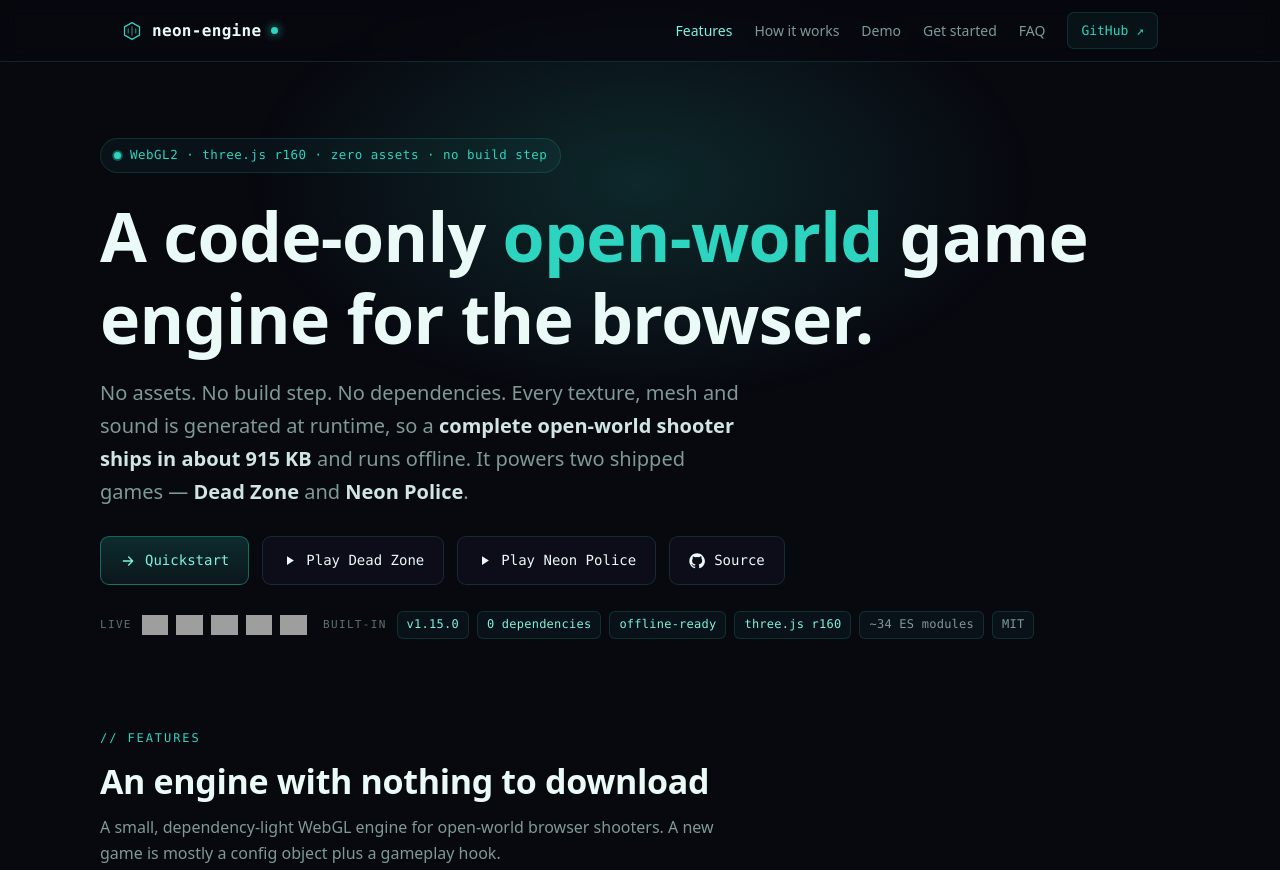
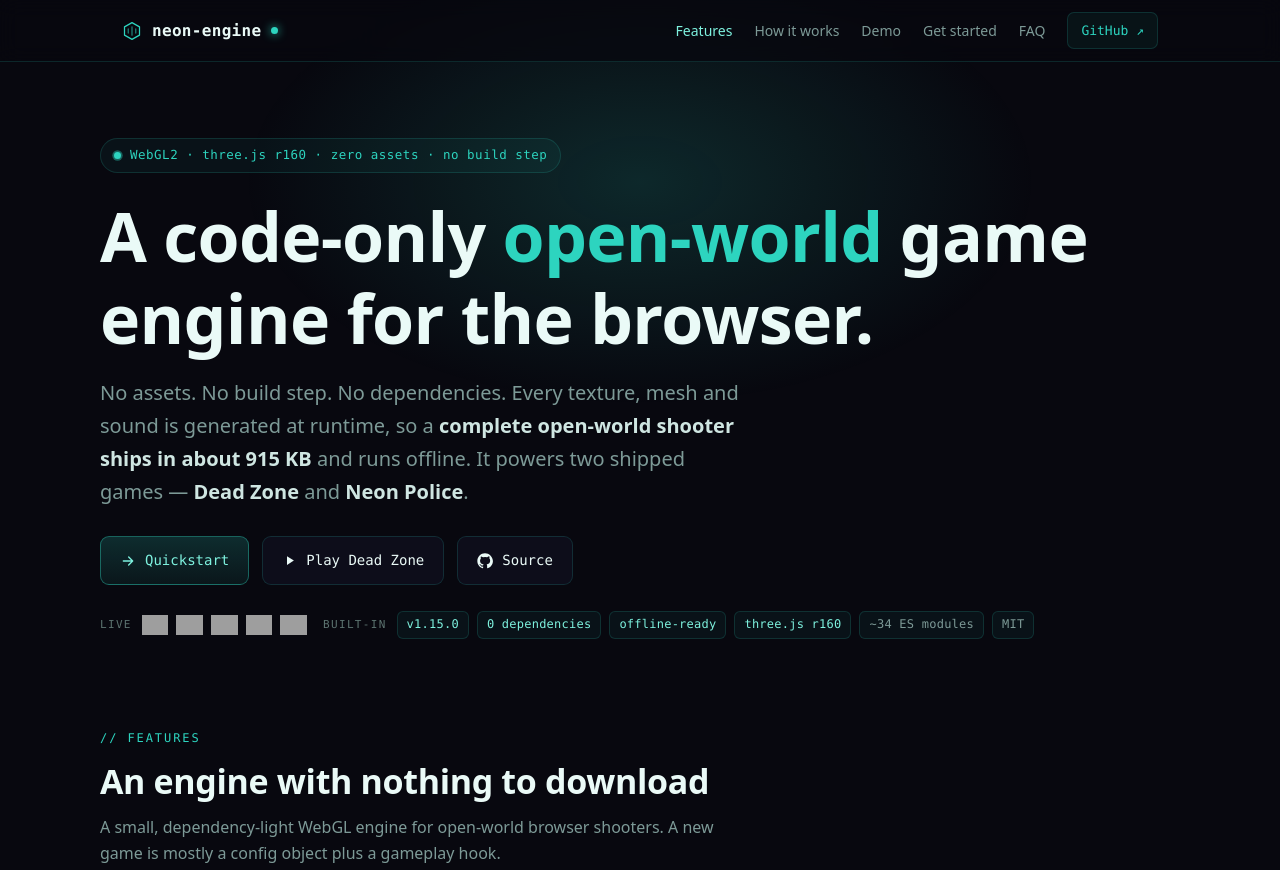
Before and after one commit to drsamonline/neon-engine, a website: page docs/index.html in a window 1280 px wide. Shown: the top 870 px of the page. Drawn offline with Linux system fonts and the light colour scheme; grey boxes are pictures that could not be loaded.

Commit message:
Fix broken links: neon-games play paths, LICENSE.md; de-duplicate repeated badge rows

```diff
--- a/docs/index.html
+++ b/docs/index.html
@@ -324,10 +324,6 @@
         <svg width="15" height="15" viewBox="0 0 24 24" fill="currentColor" aria-hidden="true"><path d="M8 5v14l11-7z"/></svg>
         Play Dead Zone
       </a>
-      <a class="btn" href="https://drsamonline.github.io/neon-games/play/neon-police/">
-        <svg width="15" height="15" viewBox="0 0 24 24" fill="currentColor" aria-hidden="true"><path d="M8 5v14l11-7z"/></svg>
-        Play Neon Police
-      </a>
       <a class="btn" href="https://github.com/drsamonline/neon-engine">
         <svg width="16" height="16" viewBox="0 0 24 24" fill="currentColor" aria-hidden="true"><path d="M12 .5C5.7.5.5 5.7.5 12c0 5.1 3.3 9.4 7.9 10.9.6.1.8-.3.8-.6v-2c-3.2.7-3.9-1.5-3.9-1.5-.5-1.3-1.3-1.7-1.3-1.7-1-.7.1-.7.1-.7 1.1.1 1.7 1.2 1.7 1.2 1 1.7 2.7 1.2 3.4.9.1-.7.4-1.2.7-1.5-2.6-.3-5.3-1.3-5.3-5.7 0-1.3.5-2.3 1.2-3.1-.1-.3-.5-1.5.1-3.1 0 0 1-.3 3.3 1.2a11.5 11.5 0 0 1 6 0C17.4 4.6 18.4 4.9 18.4 4.9c.6 1.6.2 2.8.1 3.1.8.8 1.2 1.8 1.2 3.1 0 4.4-2.7 5.4-5.3 5.7.4.4.8 1.1.8 2.2v3.3c0 .3.2.7.8.6 4.6-1.5 7.9-5.8 7.9-10.9C23.5 5.7 18.3.5 12 .5Z"/></svg>
         Source
```
Also changed, not shown: README.md.
